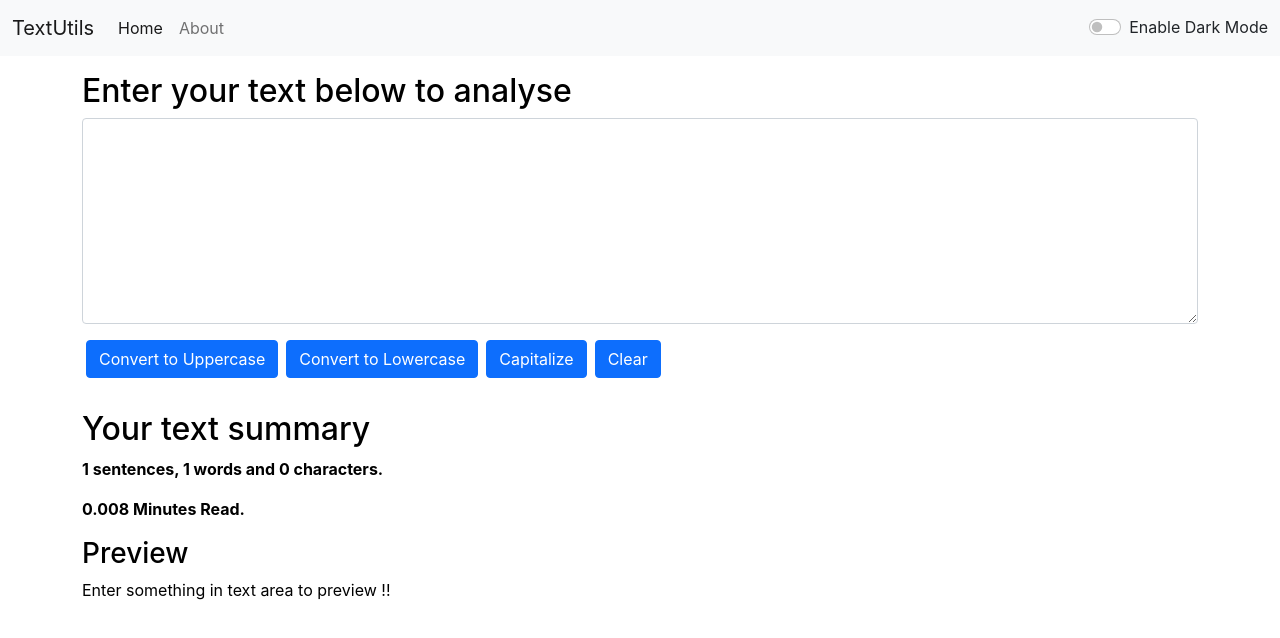
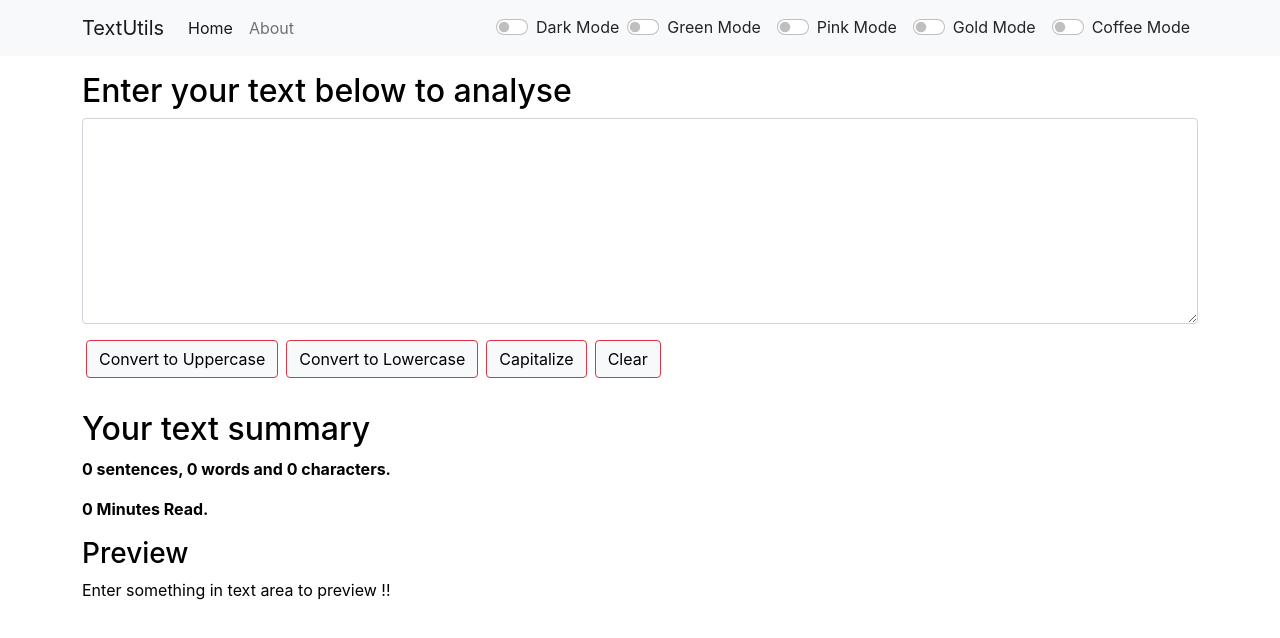
Before and after one commit to NumanDeveloper/TextUtils-React, a React (Create React App) app: page / in a window 1280 px wide. Shown: the top 638 px of the page. Built offline with nearby package versions, Linux system fonts and the light colour scheme.

Commit message:
added different modes

```diff
--- a/src/App.js
+++ b/src/App.js
@@ -5,25 +5,92 @@ import PropTypes from 'prop-types'
 // import About from './components/About';
 import TextForm from './components/TextForm';
 import { useState } from 'react';
+import Alert from './components/Alert';
 
 function App() {
   // TODO: give most control to App.js
   const [mode, setMode] = useState('light');
+  const [alert, setAlert] = useState(null); // alert is an object here
 
+  const showAlert = (message, type) =>{
+    setAlert({
+      msg: message,
+      type: type,
+    });
+
+    setTimeout(() => {
+      setAlert(null);
+    }, 2000);
+  }
   const toggleMode = () =>{
-    if (mode === 'light') {
+    if (mode === 'light' || mode === 'green' || mode === 'pink') {
       setMode('dark');
       document.body.style.backgroundColor = '#070a26';
+      showAlert("Dark mode has been enabled!", "success");
     }
     else{
       setMode('light');
       document.body.style.backgroundColor = 'white';
+      showAlert("Light mode has been enabled!", "success");
+    }
+  }
+
+  const toggleGreenMode = () =>{
+    if (mode !== 'green') {
+      setMode('green');
+      document.body.style.backgroundColor = '#90EE90';
+      showAlert("Green mode has been enabled!", "success");
+    }
+    else{
+      setMode('light');
+      document.body.style.backgroundColor = 'white';
+      showAlert("Light mode has been enabled!", "success");
+    }
+  }
+
+  const togglePinkMode = () =>{
+    if (mode !== 'pink') {
+      setMode('pink');
+      document.body.style.backgroundColor = '#FF1493';
+      showAlert("Pink mode has been enabled!", "success");
+    }
+    else{
+      setMode('light');
+      document.body.style.backgroundColor = 'white';
+      showAlert("Light mode has been enabled!", "success");
+    }
+  }
+
+  const toggleGoldMode = () =>{
+    if (mode !== 'gold') {
+      setMode('gold');
+      document.body.style.backgroundColor = '#FFD700';
+      showAlert("Gold mode has been enabled!", "success");
+    }
+    else{
+      setMode('light');
+      document.body.style.backgroundColor = 'white';
+      showAlert("Light mode has been enabled!", "success");
+    }
+  }
+
+  const toggleCoffeeMode = () =>{
+    if (mode !== 'coffee') {
+      setMode('coffee');
+      document.body.style.backgroundColor = '#6f4e37';
+      showAlert("Coffee mode has been enabled!", "success");
+    }
+    else{
+      setMode('light');
+      document.body.style.backgroundColor = 'white';
+      showAlert("Light mode has been enabled!", "success");
     }
   }
   return (
     <>
-      <Navbar title="TextUtils" mode={mode} toggleMode={toggleMode}/>
-      <TextForm heading="Enter your text below to analyse" mode={mode}/>
+      <Navbar title="TextUtils" mode={mode} toggleMode={toggleMode} toggleGreenMode={toggleGreenMode} togglePinkMode={togglePinkMode} toggleGoldMode={toggleGoldMode} toggleCoffeeMode={toggleCoffeeMode}/>
+      <Alert alert={alert}/>
+      <TextForm showAlert={showAlert} heading="Enter your text below to analyse" mode={mode}/>
       {/* <About/> */}
     </>
   );
--- /dev/null
+++ b/src/components/Alert.js
@@ -0,0 +1,16 @@
+import { type } from '@testing-library/user-event/dist/type'
+import React from 'react'
+
+function Alert(props) {
+    const capitalize = (word)=>{
+        let lower = word.toLowerCase();
+        return lower.charAt(0).toUpperCase() + lower.slice(1);
+    }
+    return (
+        props.alert && <div className={`alert alert-${props.alert.type} alert-dismissible fade show`} role="alert">
+            <strong>{capitalize(props.alert.type)}! </strong>{props.alert.msg}
+        </div>
+    )
+}
+
+export default Alert
--- a/src/components/Navbar.js
+++ b/src/components/Navbar.js
@@ -2,8 +2,8 @@ import React from 'react'
 
 export default function Navbar(props) {
     return (
-        <nav className={`navbar navbar-expand-md navbar-${props.mode} bg-${props.mode}`}>
-            <div className="container-fluid">
+        <nav className={`navbar navbar-expand-md navbar-${props.mode === 'green' || props.mode === 'pink' || props.mode === 'gold' || props.mode === 'coffee' ? 'dark' : props.mode} bg-${props.mode === 'green' || props.mode === 'pink' || props.mode === 'gold' || props.mode === 'coffee' ? 'dark' : props.mode}`}>
+            <div className="container">
                 <a className="navbar-brand" href="/">{props.title}</a>
                 <button className="navbar-toggler" type="button" data-bs-toggle="collapse" data-bs-target="#navbarSupportedContent" aria-controls="navbarSupportedContent" aria-expanded="false" aria-label="Toggle navigation">
                     <span className="navbar-toggler-icon"></span>
@@ -21,12 +21,36 @@ export default function Navbar(props) {
                         <input className="form-control me-2" type="search" placeholder="Find" />
                         <button className="btn btn-outline-light" type="submit">Search</button>
                     </form> */}
-                    <div className={`form-check form-switch text-${props.mode === 'light' ? 'dark' : 'light'}`}>
-                        <input className="form-check-input" type="checkbox" role="switch" id="switch" onClick={props.toggleMode}/>
-                        <label className="form-check-label" htmlFor="switch">Enable Dark Mode</label>
+                    <div className={`form-check form-switch text-${props.mode === 'light' ? 'dark' : 'white'}`}>
+                        <input className="form-check-input" type="checkbox" role="switch" id="switch" onClick={props.toggleMode} />
+                        <label className="form-check-label" htmlFor="switch">Dark Mode</label>
+                    </div>
+
+                    {/* Green toggle switch  */}
+                    <div className={`form-check mx-2 form-switch text-${props.mode === 'light' ? 'dark' : 'white'}`}>
+                        <input className="form-check-input" type="checkbox" role="switch" id="switch" onClick={props.toggleGreenMode} />
+                        <label className="form-check-label" htmlFor="switch">Green Mode</label>
+                    </div>
+
+                    {/* Pink toggle switch  */}
+                    <div className={`form-check mx-2 form-switch text-${props.mode === 'light' ? 'dark' : 'white'}`}>
+                        <input className="form-check-input" type="checkbox" role="switch" id="switch" onClick={props.togglePinkMode} />
+                        <label className="form-check-label" htmlFor="switch">Pink Mode</label>
+                    </div>
+
+                    {/* Gold toggle switch  */}
+                    <div className={`form-check mx-2 form-switch text-${props.mode === 'light' ? 'dark' : 'white'}`}>
+                        <input className="form-check-input" type="checkbox" role="switch" id="switch" onClick={props.toggleGoldMode} />
+                        <label className="form-check-label" htmlFor="switch">Gold Mode</label>
+                    </div>
+
+                    {/* Coffee toggle switch  */}
+                    <div className={`form-check mx-2 form-switch text-${props.mode === 'light' ? 'dark' : 'white'}`}>
+                        <input className="form-check-input" type="checkbox" role="switch" id="switch" onClick={props.toggleCoffeeMode} />
+                        <label className="form-check-label" htmlFor="switch">Coffee Mode</label>
                     </div>
                 </div>
             </div>
         </nav>
-    )
+    );
 }
--- a/src/components/TextForm.js
+++ b/src/components/TextForm.js
@@ -9,14 +9,17 @@ export default function TextForm(props) {
     const handleUpperClick = () => {
         let newText = text.toUpperCase();
         setText(newText);
+        props.showAlert("Text converted to uppercase", "success");
     }
     const handleLowerClick = () => {
         let newText = text.toLowerCase();
         setText(newText);
+        props.showAlert("Text converted to lowercase", "success");
     }
     const handleClearClick = () => {
-        let newText = "";
+        let newText = '';
         setText(newText);
+        props.showAlert("Text cleared", "success");
     }
     const handleCapClick = () => {
         let words = text.split(" ");
@@ -25,6 +28,7 @@ export default function TextForm(props) {
             upperCaseWord += element.charAt(0).toUpperCase() + element.slice(1) + " ";
         });
         setText(upperCaseWord);
+        props.showAlert("Text capitalized", "success");
     }
     const handleOnChange = (event) => {
         setText(event.target.value);
@@ -37,16 +41,16 @@ export default function TextForm(props) {
                     backgroundColor: props.mode === 'dark' ? 'gray' : 'white',
                     color: props.mode === 'dark' ? 'white' : 'black'
                 }} id="myBox" rows="8"></textarea>
-                <button className="my-3 mx-1 btn btn-primary" onClick={handleUpperClick}>Convert to Uppercase</button>
-                <button className="my-3 mx-1 btn btn-primary" onClick={handleLowerClick}>Convert to Lowercase</button>
-                <button className="my-3 mx-1 btn btn-primary" onClick={handleCapClick}>Capitalize</button>
-                <button className="my-3 mx-1 btn btn-primary" onClick={handleClearClick}>Clear</button>
+                <button className={`border border-danger my-3 mx-1 btn btn-${props.mode}`} onClick={handleUpperClick}>Convert to Uppercase</button>
+                <button className={`border border-danger my-3 mx-1 btn btn-${props.mode}`} onClick={handleLowerClick}>Convert to Lowercase</button>
+                <button className={`border border-danger my-3 mx-1 btn btn-${props.mode}`} onClick={handleCapClick}>Capitalize</button>
+                <button className={`border border-danger my-3 mx-1 btn btn-${props.mode}`} onClick={handleClearClick}>Clear</button>
             </div>
 
             <div className="container" style={{ color: props.mode === 'dark' ? 'white' : 'black' }}>
                 <h2>Your text summary</h2>
-                <b><p>{text.split(".").length} sentences, {text.split(" ").length} words and {text.length} characters.</p>
-                    <p>{0.008 * text.split(" ").length} Minutes Read.</p></b>
+                <b><p>{text.split(".").length - 1} sentences, {text.split(" ").length - 1} words and {text.length} characters.</p>
+                    <p>{(0.008 * text.split(" ").length-0.008)} Minutes Read.</p></b>
                 <h3>Preview</h3>
                 <p>{text.length > 0 ? text : "Enter something in text area to preview !!"}</p>
             </div>
```
